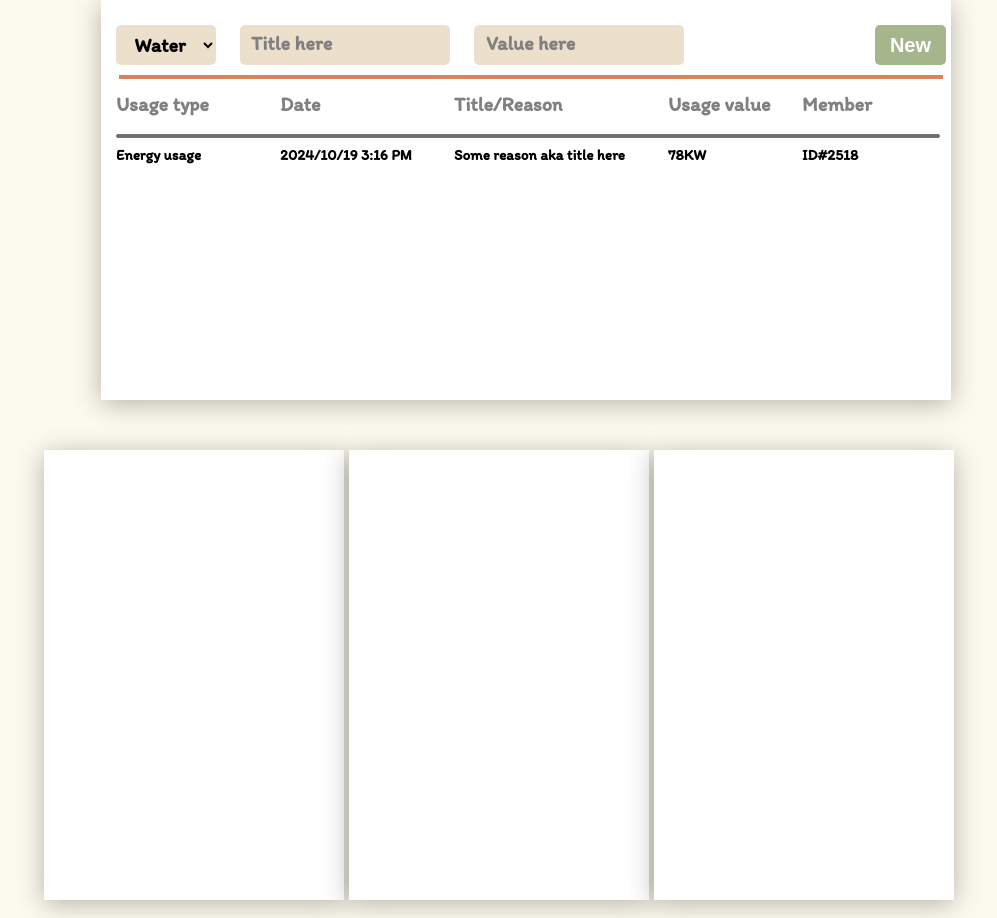
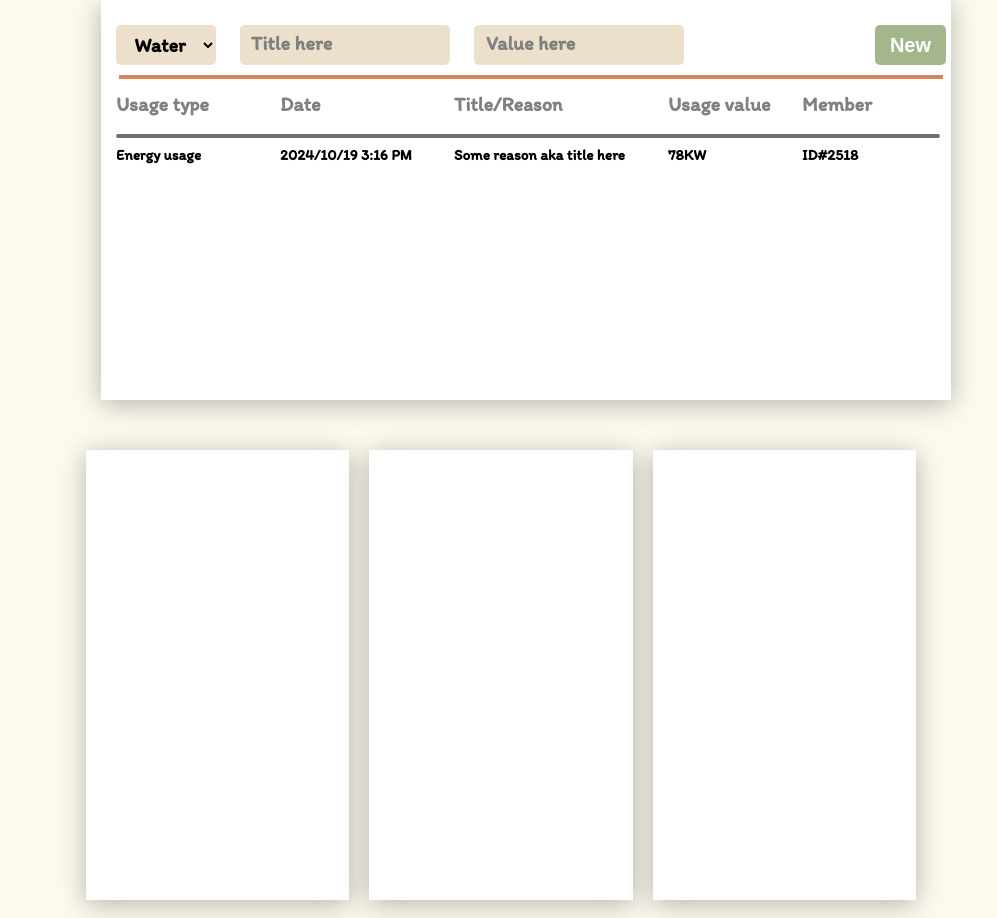
Before and after one commit to sabuka-dumbo/GreenGuard, a Django app: page / in a window 1280 px wide. Shown: the part 950-1868 px from the top of the page, without its empty margins (264-1261 px from the left). Run offline with Django 5.2, Linux system fonts and the light colour scheme; data comes from the database, SQL or seed files in the repository.

Commit message:
Nov 17, 2024, 11:27 AM

```diff
--- a/greenguard/gg/static/css/styles.css
+++ b/greenguard/gg/static/css/styles.css
@@ -389,11 +389,12 @@
     position: relative;
     top: 0;
     left: 0;
-    width: 300px;
+    width: calc((850px - (3 * 20px)) / 3);
     height: 450px;
     background-color: #FFFFFF;
     display: flexbox;
-    margin-right: 5px;
+    margin-right: 10px;
+    margin-left: 10px;
     box-shadow: 0px 4px 25px rgba(0, 0, 0, 0.281);
 }
 
```
